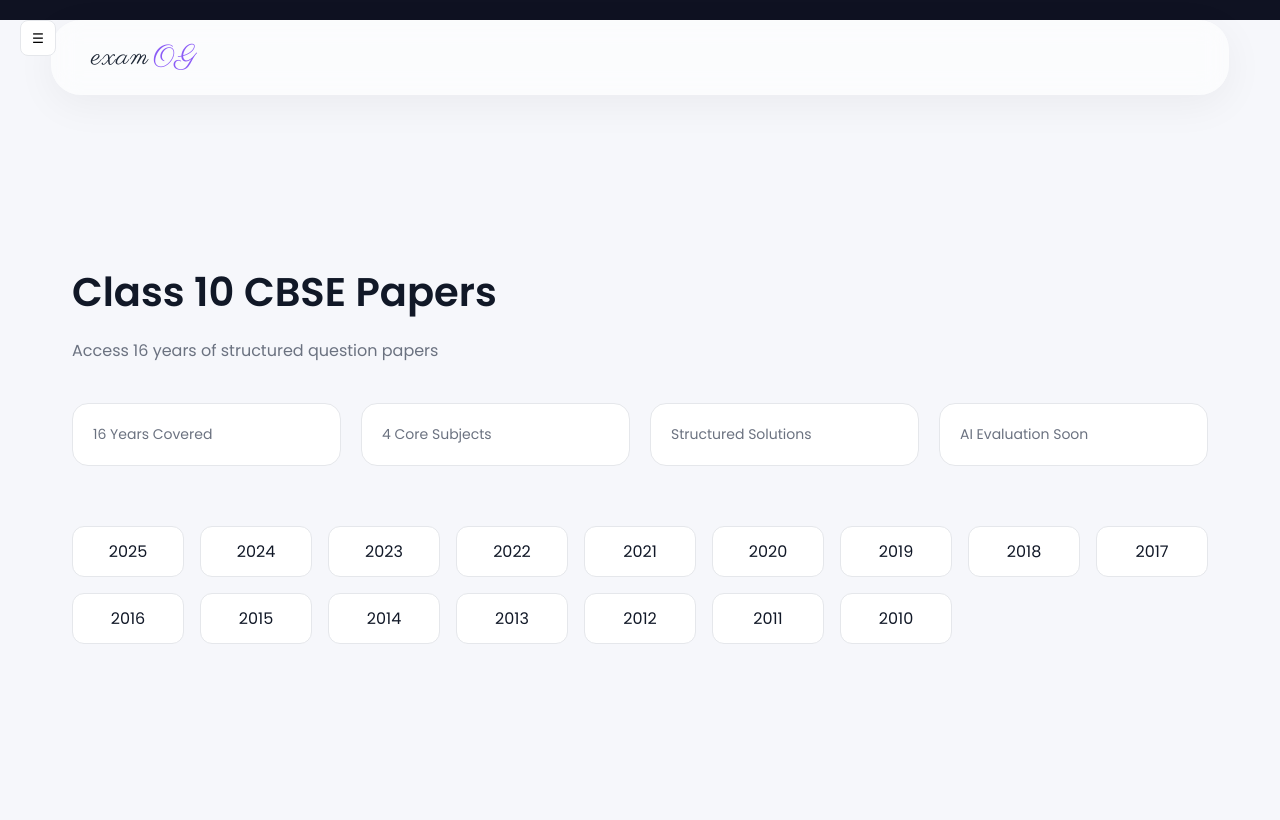
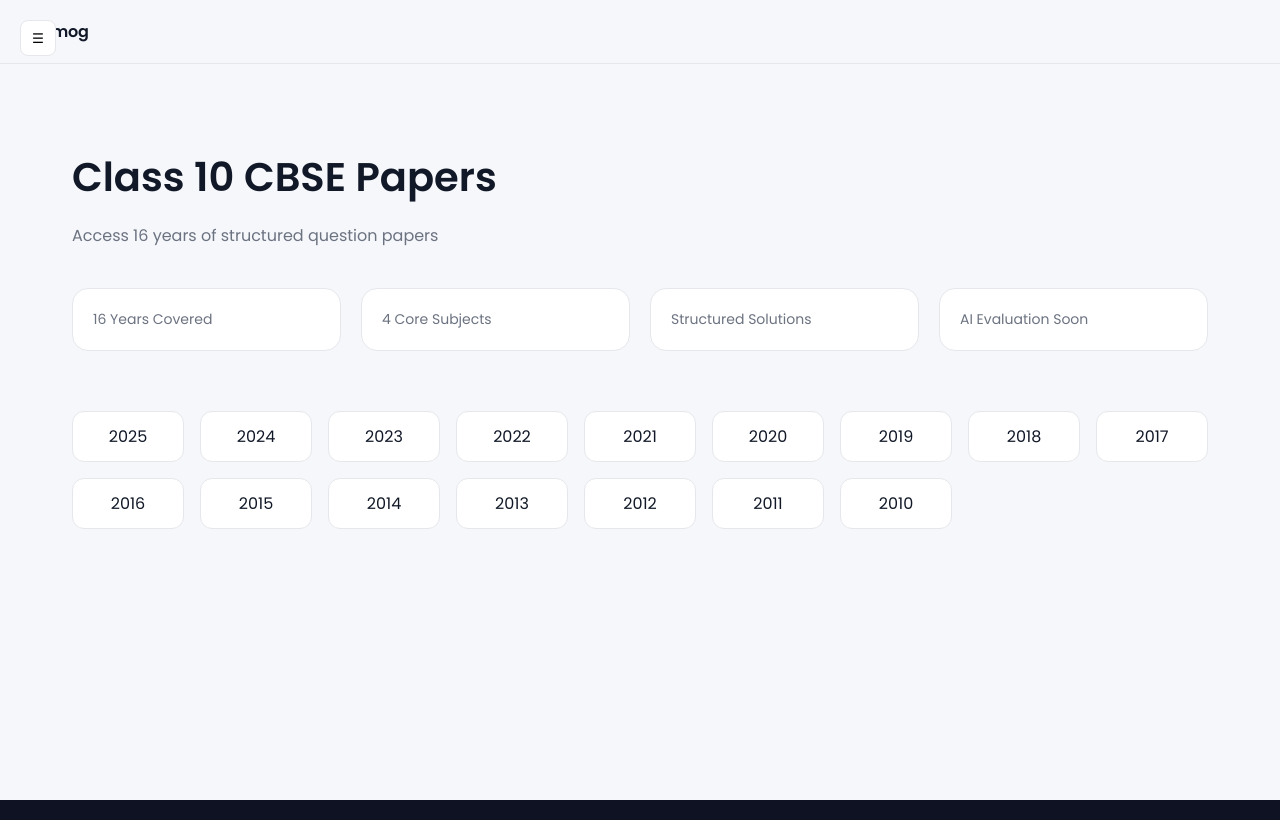
Before and after one commit to jia-nil/examogfrontend, a React (Vite) app: page / in a window 1280 px wide. Built offline with nearby package versions, Linux system fonts and the light colour scheme; a web font is replaced by a local one.

Commit message:
Update Navbar.tsx

```diff
--- a/src/components/Navbar.tsx
+++ b/src/components/Navbar.tsx
@@ -2,51 +2,28 @@ export default function Navbar() {
   return (
     <div
       style={{
-        position: "sticky",
-        top: 20,
-        margin: "20px auto",
-        width: "92%",
-        maxWidth: 1200,
-        backdropFilter: "blur(14px)",
-        background: "rgba(255, 255, 255, 0.6)",
-        borderRadius: 30,
-        padding: "18px 40px",
+        position: "fixed",
+        top: 0,
+        left: 0,
+        width: "100%",
+        height: 64,
+        background: "#F6F7FB",
+        borderBottom: "1px solid #E5E7EB",
         display: "flex",
-        justifyContent: "space-between",
         alignItems: "center",
-        boxShadow: "0 10px 40px rgba(0,0,0,0.05)",
-        zIndex: 999,
+        padding: "0 24px",
+        zIndex: 1000,
       }}
     >
-      {/* Logo */}
       <div
         style={{
-          fontSize: 28,
-          fontFamily: "Parisienne, cursive",
-          letterSpacing: "1px",
-          color: "#1F2937",
+          fontSize: 16,
+          fontWeight: 600,
+          letterSpacing: "-0.2px",
+          color: "#111827",
         }}
       >
-        exam
-        <span
-          style={{
-            color: "#8B5CF6",
-            marginLeft: 4,
-          }}
-        >
-          OG
-        </span>
-      </div>
-
-      {/* Right Side (empty for now but aesthetic spacing) */}
-      <div
-        style={{
-          fontSize: 14,
-          color: "#6B7280",
-          fontFamily: "Poppins, sans-serif",
-        }}
-      >
-
+        Examog
       </div>
     </div>
   );
```
